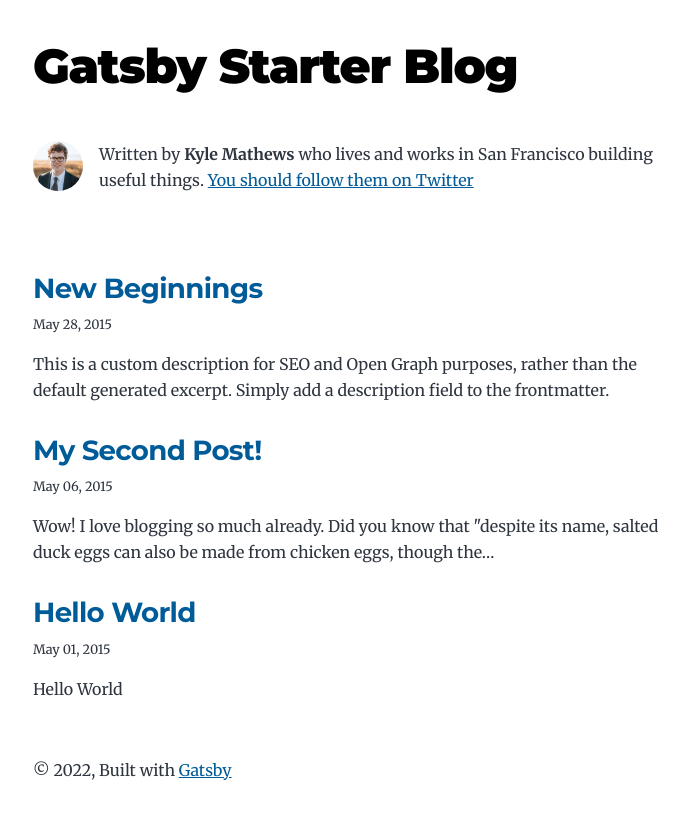
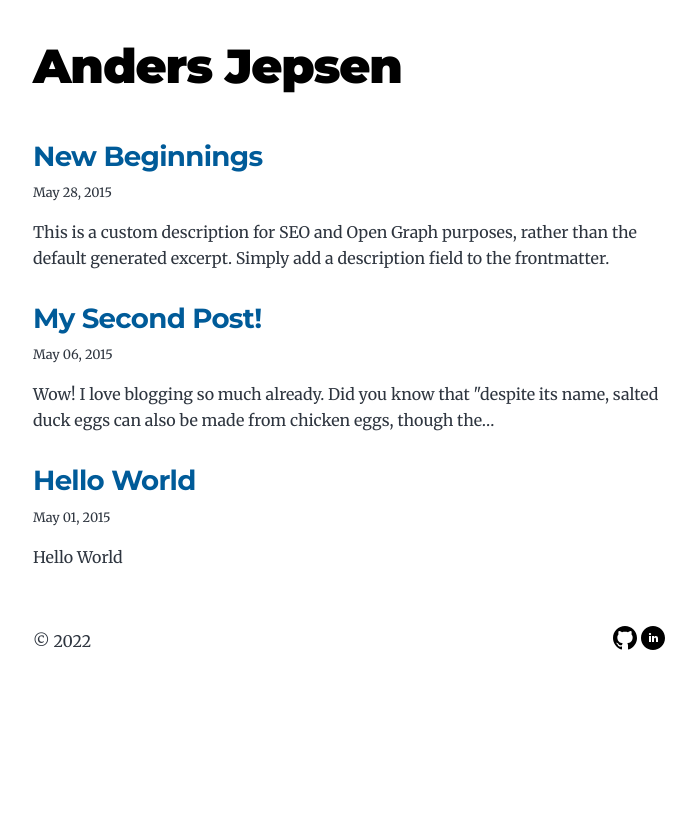
Before and after one commit to andersjepsen/andersjepsen.github.io, a Gatsby site: page / in a window 1280 px wide. Shown: the whole page, without its empty margins (291-987 px from the left). Built offline with nearby package versions, Linux system fonts and the light colour scheme; Gatsby itself is replaced by a stand-in of ours.

Commit message:
:art: some personalization

```diff
--- a/gatsby-config.js
+++ b/gatsby-config.js
@@ -1,14 +1,14 @@
 module.exports = {
   siteMetadata: {
-    title: `Gatsby Starter Blog`,
+    title: `Anders Jepsen`,
     author: {
-      name: `Kyle Mathews`,
-      summary: `who lives and works in San Francisco building useful things.`,
+      name: `Anders Jepsen`,
     },
     description: `A starter blog demonstrating what Gatsby can do.`,
-    siteUrl: `https://gatsbystarterblogsource.gatsbyjs.io/`,
+    siteUrl: `https://andersjepsen.com/`,
     social: {
-      twitter: `kylemathews`,
+      linkedin: `andersjepsen`,
+      github: `andersjepsen`,
     },
   },
   plugins: [
@@ -113,8 +113,8 @@ module.exports = {
     {
       resolve: `gatsby-plugin-manifest`,
       options: {
-        name: `Gatsby Starter Blog`,
-        short_name: `GatsbyJS`,
+        name: `Anders Jepsen`,
+        short_name: `andersjepsen`,
         start_url: `/`,
         background_color: `#ffffff`,
         // This will impact how browsers show your PWA/website
--- a/src/components/layout.js
+++ b/src/components/layout.js
@@ -1,7 +1,22 @@
+import { graphql, Link, useStaticQuery } from "gatsby"
 import * as React from "react"
-import { Link } from "gatsby"
 
 const Layout = ({ location, title, children }) => {
+  const data = useStaticQuery(graphql`
+    query LayoutQuery {
+      site {
+        siteMetadata {
+          social {
+            linkedin
+            github
+          }
+        }
+      }
+    }
+  `)
+  // Set these values by editing "siteMetadata" in gatsby-config.js
+  const social = data.site.siteMetadata?.social
+
   const rootPath = `${__PATH_PREFIX__}/`
   const isRootPath = location.pathname === rootPath
   let header
@@ -24,10 +39,40 @@ const Layout = ({ location, title, children }) => {
     <div className="global-wrapper" data-is-root-path={isRootPath}>
       <header className="global-header">{header}</header>
       <main>{children}</main>
-      <footer>
-        © {new Date().getFullYear()}, Built with
-        {` `}
-        <a href="https://www.gatsbyjs.com">Gatsby</a>
+      <footer
+        style={{
+          display: "flex",
+          alignItems: "center",
+          justifyContent: "space-between",
+        }}
+      >
+        <span>© {new Date().getFullYear()}</span>
+        <div>
+          <a href={`https://github.com/${social?.github || ``}`}>
+            <svg
+              xmlns="http://www.w3.org/2000/svg"
+              width="24"
+              height="24"
+              viewBox="0 0 24 24"
+            >
+              <path d="M12 0c-6.626 0-12 5.373-12 12 0 5.302 3.438 9.8 8.207 11.387.599.111.793-.261.793-.577v-2.234c-3.338.726-4.033-1.416-4.033-1.416-.546-1.387-1.333-1.756-1.333-1.756-1.089-.745.083-.729.083-.729 1.205.084 1.839 1.237 1.839 1.237 1.07 1.834 2.807 1.304 3.492.997.107-.775.418-1.305.762-1.604-2.665-.305-5.467-1.334-5.467-5.931 0-1.311.469-2.381 1.236-3.221-.124-.303-.535-1.524.117-3.176 0 0 1.008-.322 3.301 1.23.957-.266 1.983-.399 3.003-.404 1.02.005 2.047.138 3.006.404 2.291-1.552 3.297-1.23 3.297-1.23.653 1.653.242 2.874.118 3.176.77.84 1.235 1.911 1.235 3.221 0 4.609-2.807 5.624-5.479 5.921.43.372.823 1.102.823 2.222v3.293c0 .319.192.694.801.576 4.765-1.589 8.199-6.086 8.199-11.386 0-6.627-5.373-12-12-12z" />
+            </svg>
+          </a>
+
+          <a
+            href={`https://linkedin.com/in/${social?.linkedin || ``}`}
+            style={{ marginLeft: "4px" }}
+          >
+            <svg
+              xmlns="http://www.w3.org/2000/svg"
+              width="24"
+              height="24"
+              viewBox="0 0 24 24"
+            >
+              <path d="M12 0c-6.627 0-12 5.373-12 12s5.373 12 12 12 12-5.373 12-12-5.373-12-12-12zm-2 16h-2v-6h2v6zm-1-6.891c-.607 0-1.1-.496-1.1-1.109 0-.612.492-1.109 1.1-1.109s1.1.497 1.1 1.109c0 .613-.493 1.109-1.1 1.109zm8 6.891h-1.998v-2.861c0-1.881-2.002-1.722-2.002 0v2.861h-2v-6h2v1.093c.872-1.616 4-1.736 4 1.548v3.359z" />
+            </svg>
+          </a>
+        </div>
       </footer>
     </div>
   )
--- a/src/pages/index.js
+++ b/src/pages/index.js
@@ -1,7 +1,5 @@
+import { graphql, Link } from "gatsby"
 import * as React from "react"
-import { Link, graphql } from "gatsby"
-
-import Bio from "../components/bio"
 import Layout from "../components/layout"
 import Seo from "../components/seo"
 
@@ -13,7 +11,7 @@ const BlogIndex = ({ data, location }) => {
     return (
       <Layout location={location} title={siteTitle}>
         <Seo title="All posts" />
-        <Bio />
+
         <p>
           No blog posts found. Add markdown posts to "content/blog" (or the
           directory you specified for the "gatsby-source-filesystem" plugin in
@@ -26,7 +24,7 @@ const BlogIndex = ({ data, location }) => {
   return (
     <Layout location={location} title={siteTitle}>
       <Seo title="All posts" />
-      <Bio />
+
       <ol style={{ listStyle: `none` }}>
         {posts.map(post => {
           const title = post.frontmatter.title || post.fields.slug
```
Also changed, not shown: package.json (+2 -14 lines), src/templates/blog-post.js (+1 -6 lines).
